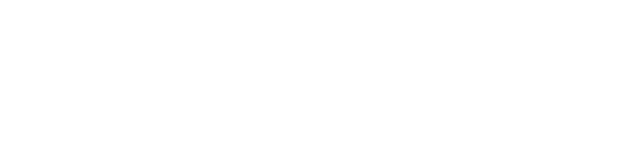
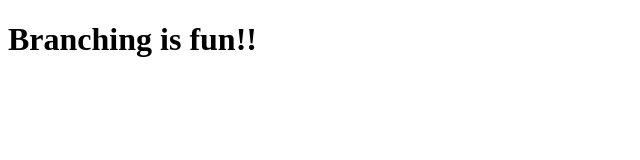
Before and after one commit to kdlry/branching, a plain HTML site: page index.html in a window 1280 px wide. Shown: the whole page, without its empty margins (0-640 px from the left). Drawn offline with Linux system fonts and the light colour scheme.

Commit message:
completed header

```diff
--- a/index.html
+++ b/index.html
@@ -7,6 +7,8 @@
   <title>Git branching lesson on test</title>
 </head>
 <body>
-
+  <header>
+    <h1>Branching is fun!!</h1>
+  </header>
 </body>
 </html>
```
